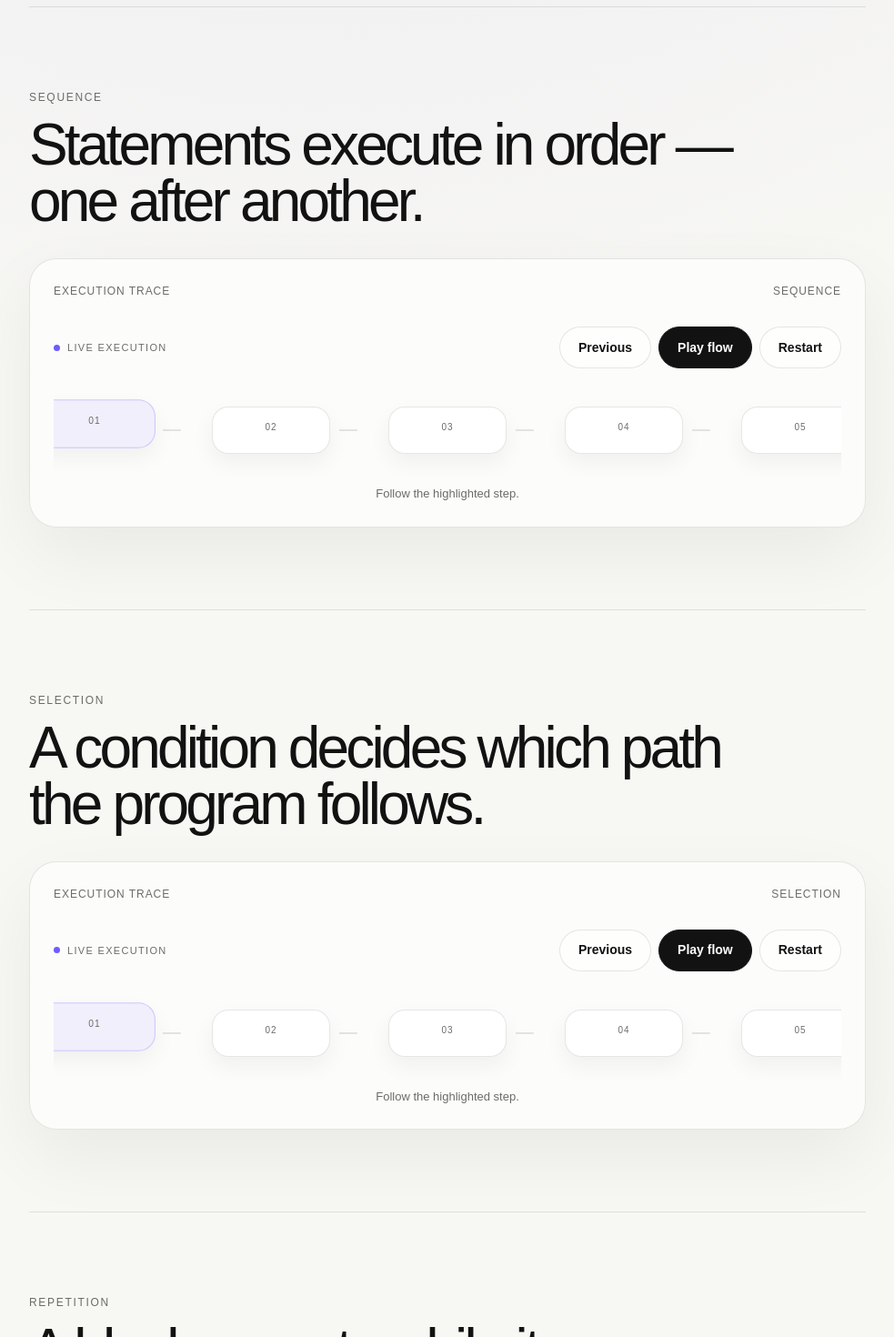
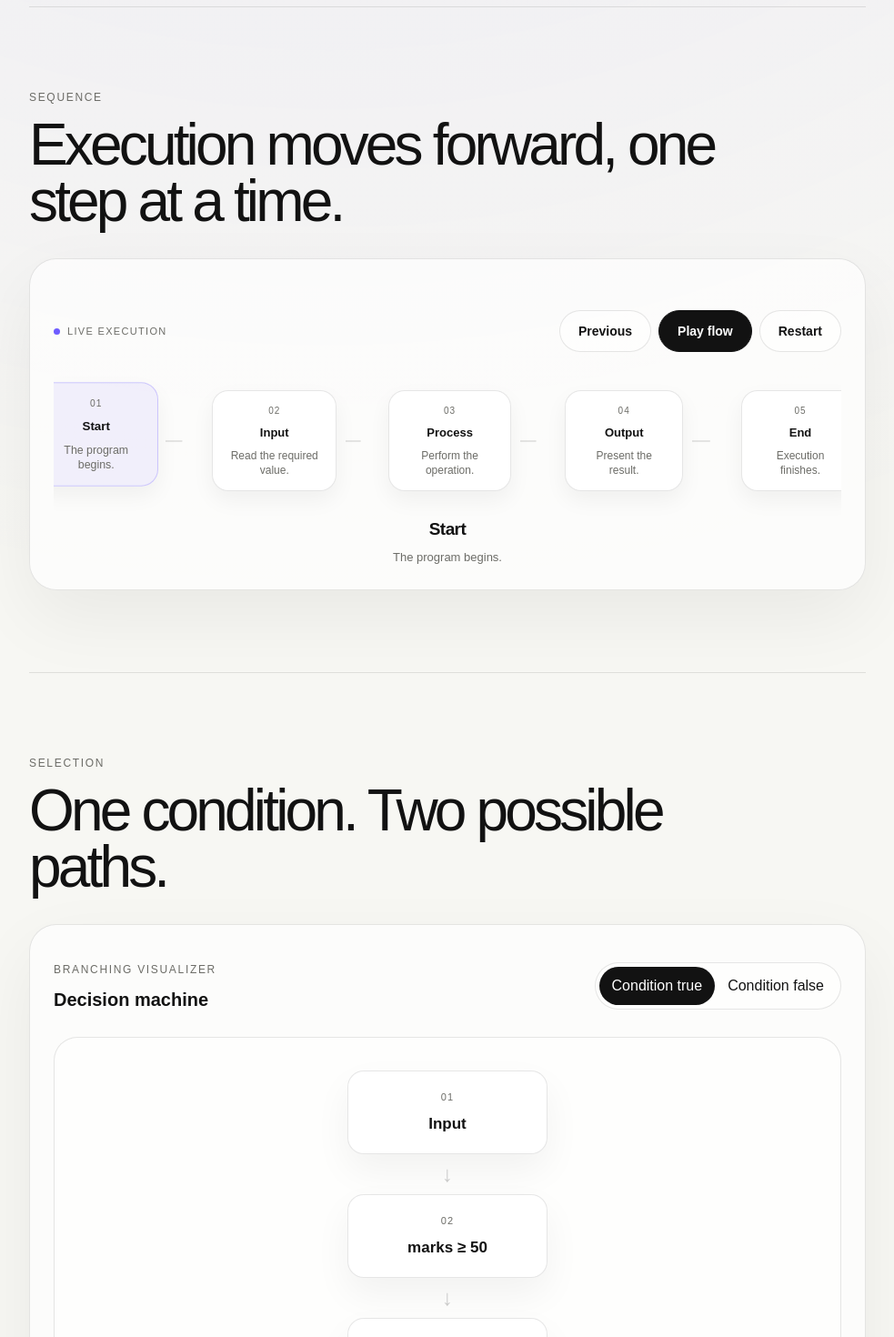
Before and after one commit to veera-raghavann/app, a Next.js app: page /learn/structured in a window 1280 px wide. Shown: the part 580-2050 px from the top of the page at 91% size, without its empty margins (278-1261 px from the left). Built offline with nearby package versions, Linux system fonts and the light colour scheme.

Commit message:
feat: upgrade structured programming lesson

```diff
--- a/src/app/learn/structured/page.tsx
+++ b/src/app/learn/structured/page.tsx
@@ -1,50 +1,28 @@
-"use client";
-
 import Link from "next/link";
 import ConceptShell from "@/components/learning/ConceptShell";
 import ExecutionFlow from "@/components/learning/ExecutionFlow";
+import FlowMachine from "@/components/learning/FlowMachine";
+import ExecutionCode from "@/components/learning/ExecutionCode";
 
-const flows = {
-  sequence: { title: "Sequence", copy: "Statements execute in order — one after another.", steps: ["Start", "Read input", "Process", "Show result", "End"] },
-  selection: { title: "Selection", copy: "A condition decides which path the program follows.", steps: ["Start", "Condition", "Choose path", "Execute branch", "End"] },
-  repetition: { title: "Repetition", copy: "A block repeats while its condition keeps the flow alive.", steps: ["Start", "Check condition", "Run block", "Return to condition", "End"] },
-};
-
-type FlowKey = keyof typeof flows;
+const code = [
+  "int marks = 72;",
+  "String result;",
+  "if (marks >= 50) {",
+  "  result = \"Pass\";",
+  "} else {",
+  "  result = \"Try again\";",
+  "}",
+  "System.out.println(result);",
+];
 
 export default function StructuredPage() {
   return (
-    <ConceptShell
-      number="02"
-      kicker="Structured programming"
-      title="Make the flow visible."
-      intro="Structured programming organizes execution around sequence, selection and repetition so the logic becomes easier to follow and maintain. Trace the flow instead of memorising the names."
-    >
-      {(Object.keys(flows) as FlowKey[]).map((key) => (
-        <section className="lesson-section" id={key === "sequence" ? "visual" : undefined} key={key}>
-          <div className="lesson-kicker">{flows[key].title}</div>
-          <h2>{flows[key].copy}</h2>
-          <div className="visual-card">
-            <div className="visual-header"><span>EXECUTION TRACE</span><span>{flows[key].title.toUpperCase()}</span></div>
-            <ExecutionFlow steps={flows[key].steps} />
-          </div>
-        </section>
-      ))}
-
-      <section className="lesson-section" id="code">
-        <div className="lesson-kicker">Code connection</div>
-        <h2>Control structures are the shape of the program.</h2>
-        <pre className="code-block"><code>{`if (marks >= 50) {\n  result = "Pass";\n} else {\n  result = "Try again";\n}`}</code></pre>
-      </section>
-
-      <section className="lesson-section" id="recall">
-        <div className="lesson-kicker">Recall</div>
-        <div className="card recall-card">
-          <h3>Remember the three shapes.</h3>
-          <p>Sequence moves forward. Selection chooses a path. Repetition returns to a condition and repeats a block.</p>
-          <Link className="button primary" href="/learn">Back to learning map</Link>
-        </div>
-      </section>
+    <ConceptShell number="02" kicker="Structured programming" title="Make the flow visible." intro="Structured programming organizes code around logical control structures. Trace sequence, selection and repetition as execution rather than memorised labels.">
+      <section className="lesson-section" id="visual"><div className="lesson-kicker">Sequence</div><h2>Execution moves forward, one step at a time.</h2><div className="visual-card"><ExecutionFlow steps={[{ label:"Start", detail:"The program begins." },{ label:"Input", detail:"Read the required value." },{ label:"Process", detail:"Perform the operation." },{ label:"Output", detail:"Present the result." },{ label:"End", detail:"Execution finishes." }]} /></div></section>
+      <section className="lesson-section" id="mechanism"><div className="lesson-kicker">Selection</div><h2>One condition. Two possible paths.</h2><div className="visual-card"><FlowMachine /></div></section>
+      <section className="lesson-section"><div className="lesson-kicker">Repetition</div><h2>A loop is a controlled return.</h2><div className="visual-card"><ExecutionFlow loopTo={1} interval={720} steps={[{ label:"Start", detail:"Enter the repetition structure." },{ label:"Check condition", detail:"The condition decides whether the block runs." },{ label:"Run block", detail:"Perform the repeated statements." },{ label:"Return", detail:"Go back to the condition." },{ label:"End", detail:"Stop when the condition no longer keeps the loop alive." }]} /></div></section>
+      <section className="lesson-section" id="code"><div className="lesson-kicker">Code connection</div><h2>Now watch the same logic inside Java.</h2><ExecutionCode code={code} steps={[{line:1,label:"State",detail:"marks starts at 72."},{line:2,label:"Variable",detail:"result is ready for the branch outcome."},{line:3,label:"Decision",detail:"The program evaluates whether marks is at least 50."},{line:4,label:"True path",detail:"72 satisfies the condition, so the pass branch executes."},{line:8,label:"Output",detail:"The program prints the result."}]} /></section>
+      <section className="lesson-section" id="recall"><div className="card recall-card"><div className="lesson-kicker">Recall</div><h3>Three shapes. One mental model.</h3><p>Sequence moves forward. Selection chooses a path. Repetition returns to a condition and repeats a block. Structured programming makes that control flow explicit and organized.</p><Link className="button primary" href="/learn">Continue</Link></div></section>
     </ConceptShell>
   );
 }
```
